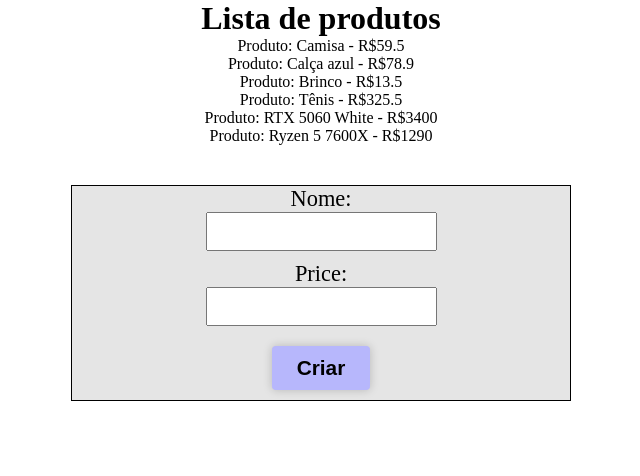
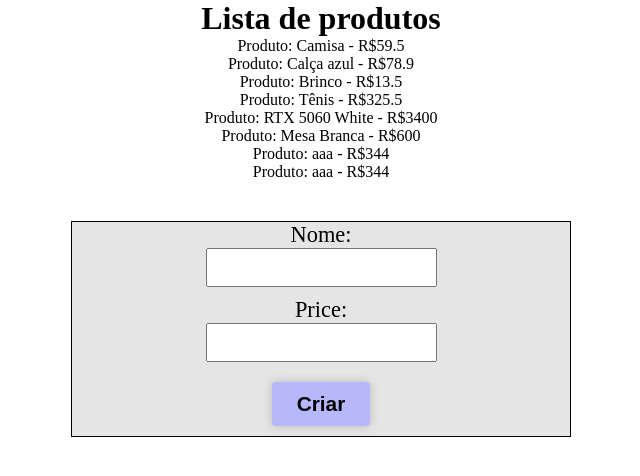
Before and after one commit to SantV7/req_http, a React (Vite) app: page / in a window 1280 px wide. Shown: the top 476 px of the page, without its empty margins (319-959 px from the left). Built offline with nearby package versions, Linux system fonts and the light colour scheme; data requests are answered from the project's data file.

Commit message:
Custom hook

```diff
--- a/httpreact/data/db.json
+++ b/httpreact/data/db.json
@@ -22,13 +22,23 @@
     },
     {
       "name": "RTX 5060 White",
-      "price": "3400",
-      "id": "9w-AlipWPJ4"
+      "price": 3400,
+      "id": "pIOha7-W69M"
     },
     {
-      "name": "Ryzen 5 7600X",
-      "price": "1290",
-      "id": "8WRp2ixs8mY"
+      "name": "Mesa Branca",
+      "price": 600,
+      "id": "aOuQArWk-W8"
+    },
+    {
+      "name": "aaa",
+      "price": 344,
+      "id": "_ekZCmjTQf4"
+    },
+    {
+      "name": "aaa",
+      "price": 344,
+      "id": "wO7dqiOqKv8"
     }
   ],
   "$schema": "./node_modules/json-server/schema.json"
--- a/src/App.jsx
+++ b/src/App.jsx
@@ -1,36 +1,25 @@
 import { useEffect, useState } from "react"
 import '../global.css'
+import useFetch from "./hooks/useFetch"
 
 function App() {
 
   const [data, setData] = useState([])
 
   const [name, setName] = useState('')
+
   const [price, setPrice] = useState('')
 
   const url = "http://localhost:3000/products"
 
+    const { dataFetch } = useFetch(url)
 
-  async function requisicao() { //Requisição do tipo GET (para buscar dados)
-    try {
-      const request = await fetch(url)
+    useEffect(() => {
+      if(dataFetch) {
+        setData(dataFetch)
+      }
+    }, [dataFetch])
 
-      if(!request.ok) {
-        throw new Error(`Erro na requisição: ${request.status}`)
-      }
-
-      const response = await request.json()
-      setData(response)
-    }
-
-    catch (error) {
-      console.error(`Erro: ${error}`)
-    }
- }
-
-  useEffect(() => {
-    requisicao()
-  }, [])
 
   console.log(data)
 
@@ -39,17 +28,23 @@
 
     const products = {
       name,
-      price
+      price: parseFloat(price)
     }
 
     try {
       const response = await fetch(url, {
         method: "POST",
         headers: {
-          "Content-Type": "apllication/json"
+          "Content-Type": "application/json"
         },
-        body :  JSON.stringify(products)
+        body: JSON.stringify(products)
       })
+
+      const addedProduct = await response.json()
+      setData((prevData) => [...prevData, addedProduct])
+
+      setName("")
+      setPrice("")
 
     } catch (error) {
       console.error(`Erro: ${error}`)
@@ -60,12 +55,13 @@
 
 
 
+
   return (
     <>
     <div className="appMain">
       <h1>Lista de produtos</h1>
 
-      {data.map((itemList) => (
+      {data && data.map((itemList) => (
         <ul key={itemList.id}>
           <li>Produto: {itemList.name} - R${itemList.price}</li>
         </ul>
@@ -73,7 +69,6 @@
 
        <div className="add-product">
           <form onSubmit={handleSubmit}>
-
             <label>
               <span>Nome:</span>
               <input
--- /dev/null
+++ b/src/hooks/useFetch.jsx
@@ -0,0 +1,20 @@
+import{ useEffect, useState } from 'react'
+
+
+export  const useFetch = (url) => {
+    const [dataFetch, setDataFetch] = useState(null)
+
+    useEffect(() => {
+      const fetchData = async () => {
+        const request = await fetch(url)
+        const response = await request.json()
+        setDataFetch(response)
+     }
+
+     fetchData()
+
+    }, [url])
+    return { dataFetch }
+}
+
+export default useFetch
```
